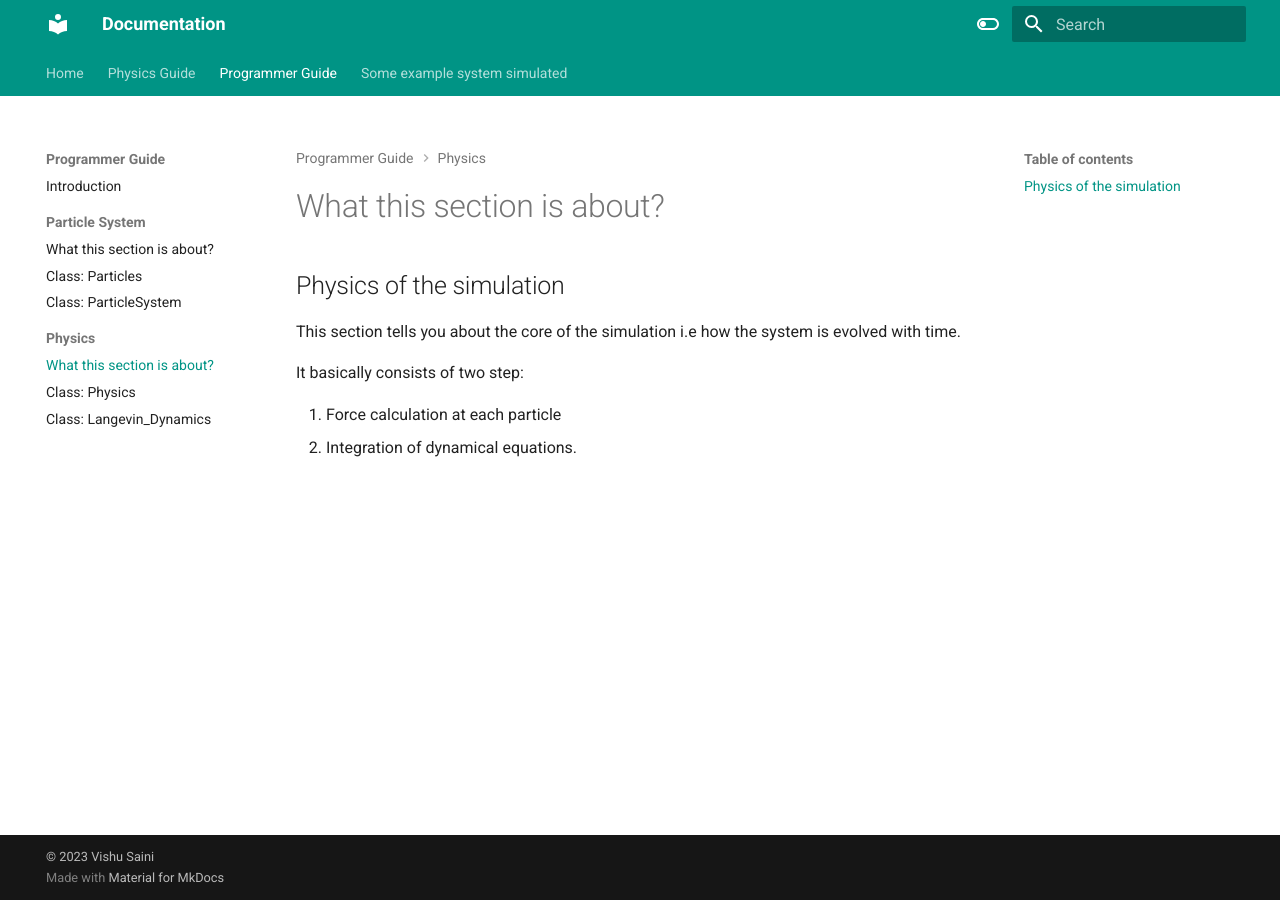
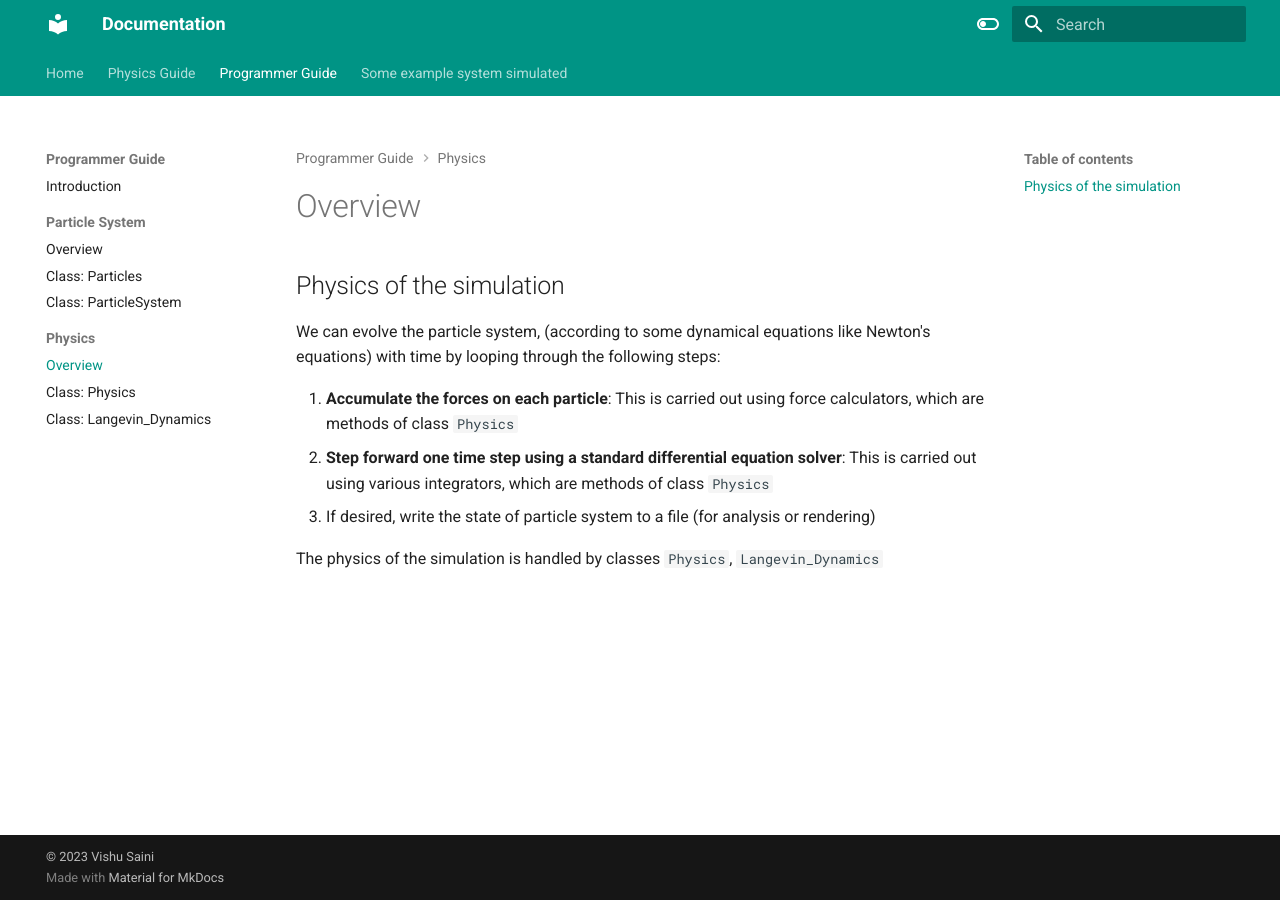
Before and after one commit to vishu-byte/Documentation, an MkDocs documentation site: the page built from docs/Programmer_Guide/Physics/Overview.md, in a window 1280 px wide. Built offline with MkDocs 1.6.1 and Material for MkDocs 9.7.7, drawn with Linux system fonts in a browser that asks for light colours.

Commit message:
more info added. Site is taking the shape

```diff
--- a/docs/Programmer_Guide/Physics/Overview.md
+++ b/docs/Programmer_Guide/Physics/Overview.md
@@ -1,7 +1,9 @@
 ## Physics of the simulation
-This section tells you about the core of the simulation i.e how the system is evolved with time.
+We can evolve the particle system, (according to some dynamical equations like Newton's equations) with time by looping
+through the following steps:
 
-It basically consists of two step:
+1. **Accumulate the forces on each particle**: This is carried out using force calculators, which are methods of class [`#!c++ Physics`](../Programmer_Guide/Physics/Class:Physics/Description.md)
+2. **Step forward one time step using a standard differential equation solver**:  This is carried out using various integrators, which are methods of class [`#!c++ Physics`](../Programmer_Guide/Physics/Class:Physics/Description.md)
+3. If desired, write the state of particle system to a file (for analysis or rendering)
 
-1. Force calculation at each particle
-2. Integration of dynamical equations.
+The physics of the simulation is handled by classes [`#!c++ Physics`](../Programmer_Guide/Physics/Class:Physics/Description.md), [`#!c++ Langevin_Dynamics`](../Programmer_Guide/Physics/Class:LD/Description.md)
--- a/mkdocs.yml
+++ b/mkdocs.yml
@@ -36,15 +36,15 @@ nav:
   - Programmer Guide:
       - 'Introduction' : Programmer_Guide/Overview.md
       - 'Particle System':
-        - 'What this section is about?' : Programmer_Guide/ParticleSystem/Overview.md
+        - 'Overview' : Programmer_Guide/ParticleSystem/Overview.md
         - 'Class: Particles' : Programmer_Guide/ParticleSystem/Class:Particles/Description.md
         - 'Class: ParticleSystem' : Programmer_Guide/ParticleSystem/Class:ParticleSystem/Description.md
       - 'Physics':
-        - 'What this section is about?' : Programmer_Guide/Physics/Overview.md
+        - 'Overview' : Programmer_Guide/Physics/Overview.md
         - 'Class: Physics' : Programmer_Guide/Physics/Class:Physics/Description.md
         - 'Class: Langevin_Dynamics' : Programmer_Guide/Physics/Class:LD/Description.md
   - Some example system simulated:
-      - 'What this section is about?' : Putting_together/Overview.md
+      - 'Overview?' : Putting_together/Overview.md
       - 'Open Interacting Gas': Putting_together/Interacting_gas.md
       - 'Confinement': Putting_together/Circular_boundary.md
       - 'Langevin_Dynamics': Putting_together/Langevin_Dynamics.md
```
Also changed, not shown: docs/Programmer_Guide/Overview.md (+49 -1 lines), docs/Programmer_Guide/ParticleSystem/Overview.md (+3 -2 lines), ref.bib (+9 -0 lines).
